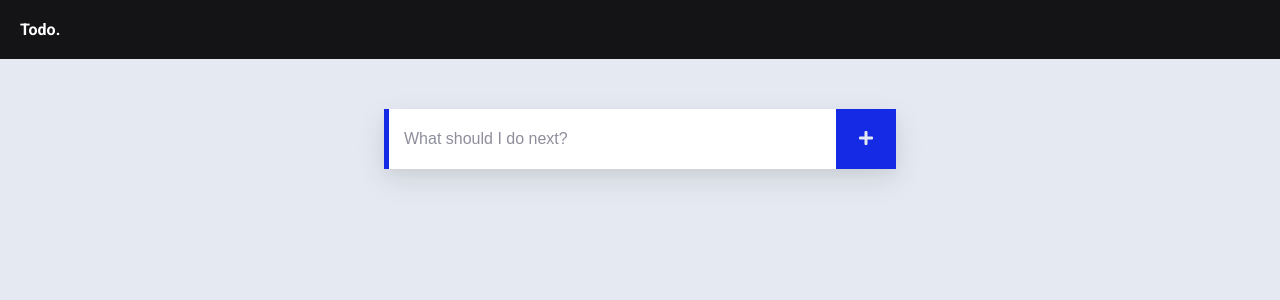
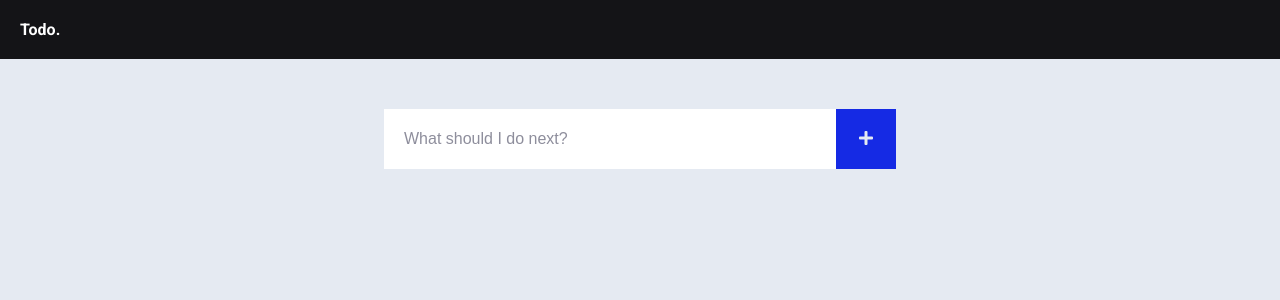
Before and after one commit to EtienneDelorieux/react-todo-app, a React (Create React App) app: page / in a window 1280 px wide. Shown: the top 300 px of the page. Built offline with nearby package versions, Linux system fonts and the light colour scheme.

Commit message:
Deleted the autofocus on input

```diff
--- a/src/components/App/App.js
+++ b/src/components/App/App.js
@@ -63,7 +63,6 @@ class App extends React.Component {
                   type="text"
                   value={this.state.inputValue}
                   placeholder="What should I do next?"
-                  autofocus="autofocus"
                   onChange={(event) => this.updateInputValue(event)}
                   />
                 <button type="submit">
```
